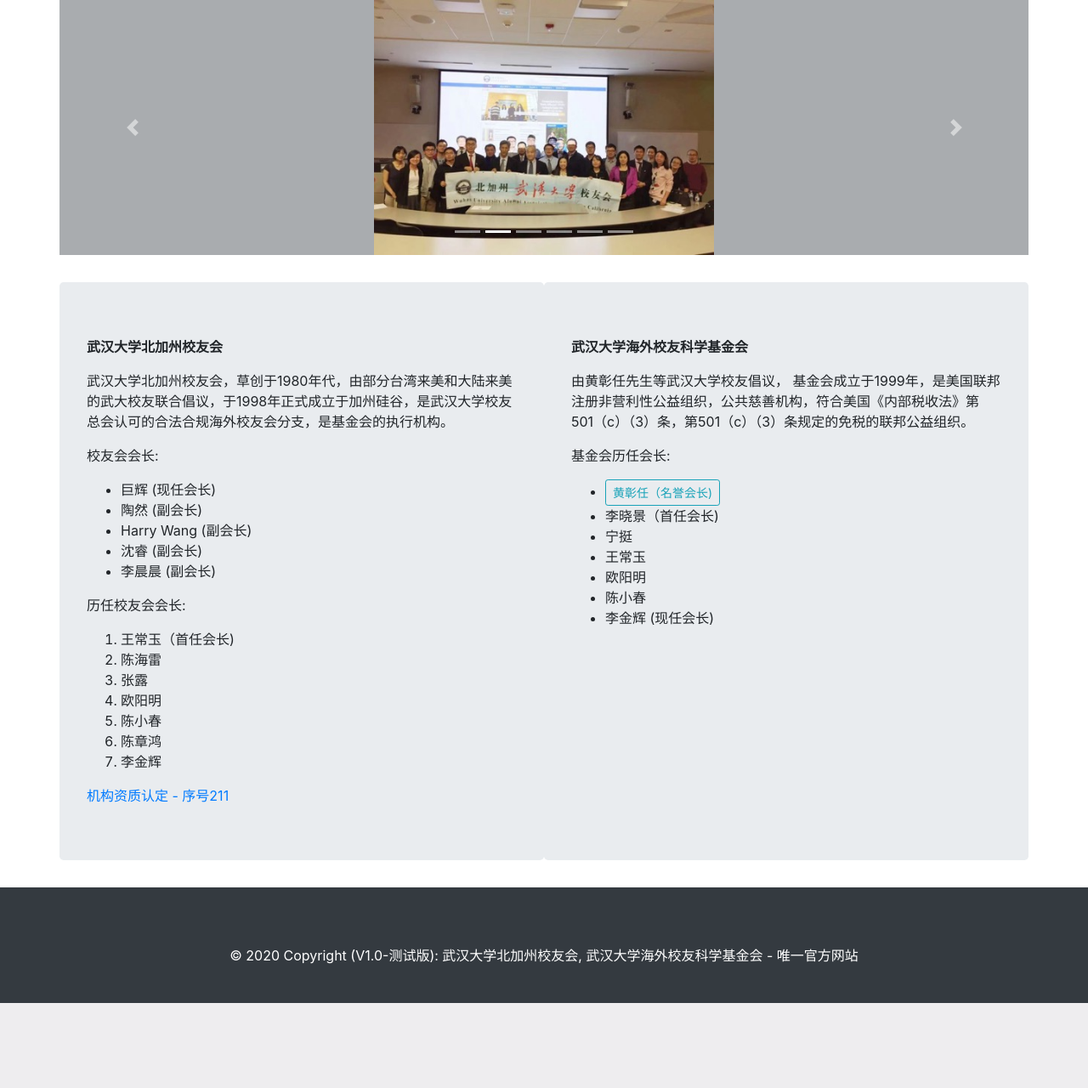
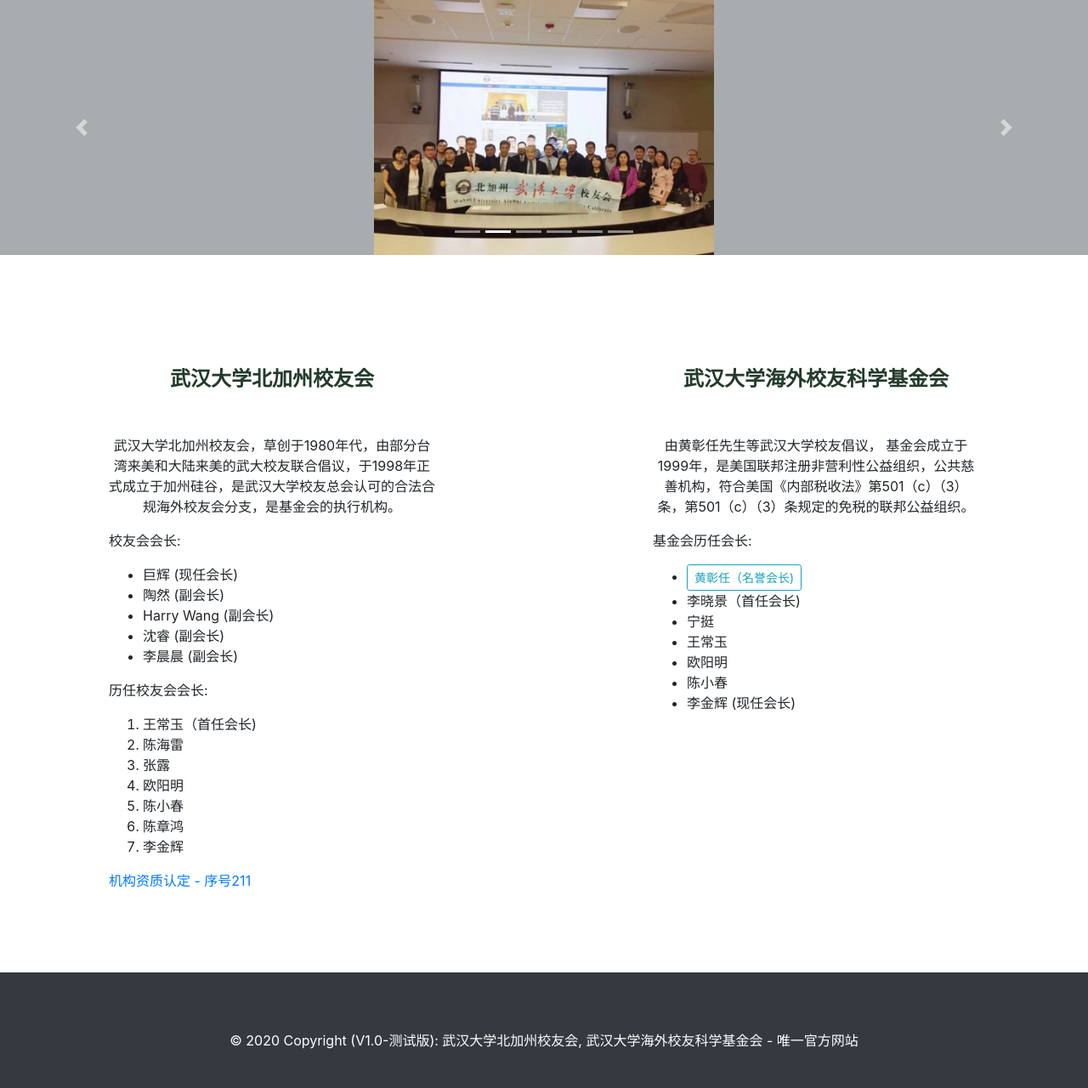
Before and after one commit to gaohongwei/wuhan_need_you, a Flask app: page / in a window 1280 px wide. Shown: the part 122-1402 px from the top of the page at 85% size. Before the commit the page ends 1302 px from the top, so only its background shows below. Run offline with Flask 2, Linux system fonts and the light colour scheme; some libraries are stand-ins or nearby versions.

Commit message:
Reformatted home page

```diff
--- a/app/templates/pages/index.html
+++ b/app/templates/pages/index.html
@@ -2,11 +2,11 @@
 {% block title %}Home{% endblock %}
 {% block body %}
 
-<div class="container">
+<div class="container" style="max-width: 100%;">
 
-  <div class="row">
-    <div class="col-md-12 col-lg-12 col-xl-12 jumbotron" style="padding: 0">
-      	<div class="home_content w-100 mx-auto">
+  <div class="row" >
+    <div class="col-md-12 col-lg-12 col-xl-12 jumbotron" style="padding: 0;">
+      	<div class="home_content w-100 mx-auto" style="margin-left: 0em;margin-right: 0em;">
 			<!--Carousel placeholder-->
 			<div id="carouselExampleIndicators1">
 				<div style="visible:none;height:0px">
@@ -43,9 +43,9 @@
   </div>
 
   <div class="row">
-    <div class="col-md-6 col-lg-6 col-xl-6 jumbotron">
-    	<p><strong>{{pages_info.alumni_association.title}}</strong></p>
-      	<p>{{pages_info.alumni_association.content}}</p>
+    <div class="col-md-6 col-lg-6 col-xl-6 jumbotron" style="padding: 4rem 10%; background: transparent;">
+    	<p style="text-align: center; line-height: 100px; font-size: 1.5em; color: #243B2B"><strong>{{pages_info.alumni_association.title}}</strong></p>
+      	<p style="text-align: center;">{{pages_info.alumni_association.content}}</p>
       	<p>{{pages_info.alumni_association.member_info.cur_title}}</p>
       	<ul>
       		{% for member in pages_info.alumni_association.member_info.cur_member %}
@@ -59,15 +59,15 @@
       		{% endfor %}
 		</ol>
 
-		<a href={{pages_info.alumni_association.legality.link}} target="_blank">{{pages_info.alumni_association.legality.title}}</a>
+		<a style="text-align: center; margin:0 auto;" href={{pages_info.alumni_association.legality.link}} target="_blank">{{pages_info.alumni_association.legality.title}}</a>
     </div>
 
 
 
 
-    <div class="col-md-6 col-lg-6 col-xl-6 jumbotron">
-      <p><strong>{{pages_info.foundation.title}}</strong></p>
-      	<p>{{pages_info.foundation.content}}</p>
+    <div class="col-md-6 col-lg-6 col-xl-6 jumbotron" style="padding: 4rem 10%; background: transparent;">
+      <p style="text-align: center; line-height: 100px; font-size: 1.5em; color: #243B2B"><strong>{{pages_info.foundation.title}}</strong></p>
+      	<p style="text-align: center;">{{pages_info.foundation.content}}</p>
       	<p>{{pages_info.foundation.member_info.title}}</p>
       	<ul>
       		{% for index in range(pages_info.foundation.member_info.member|length) %}
```
